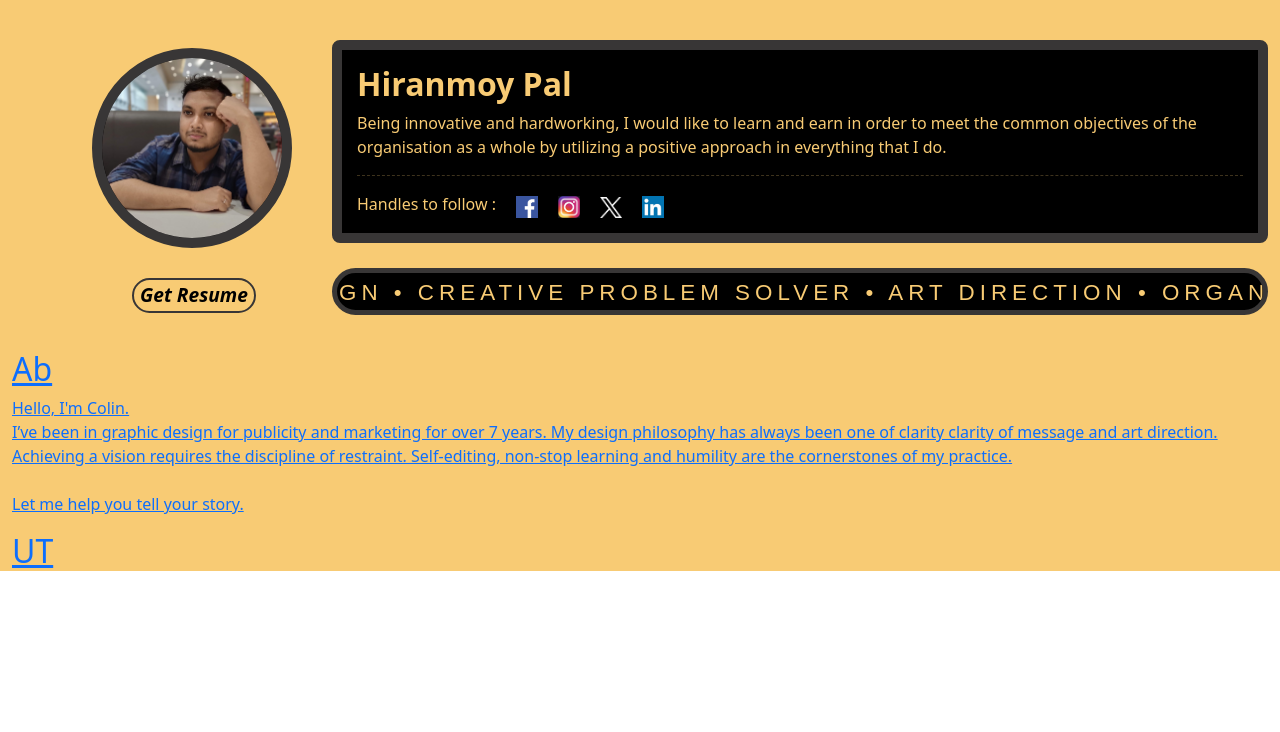
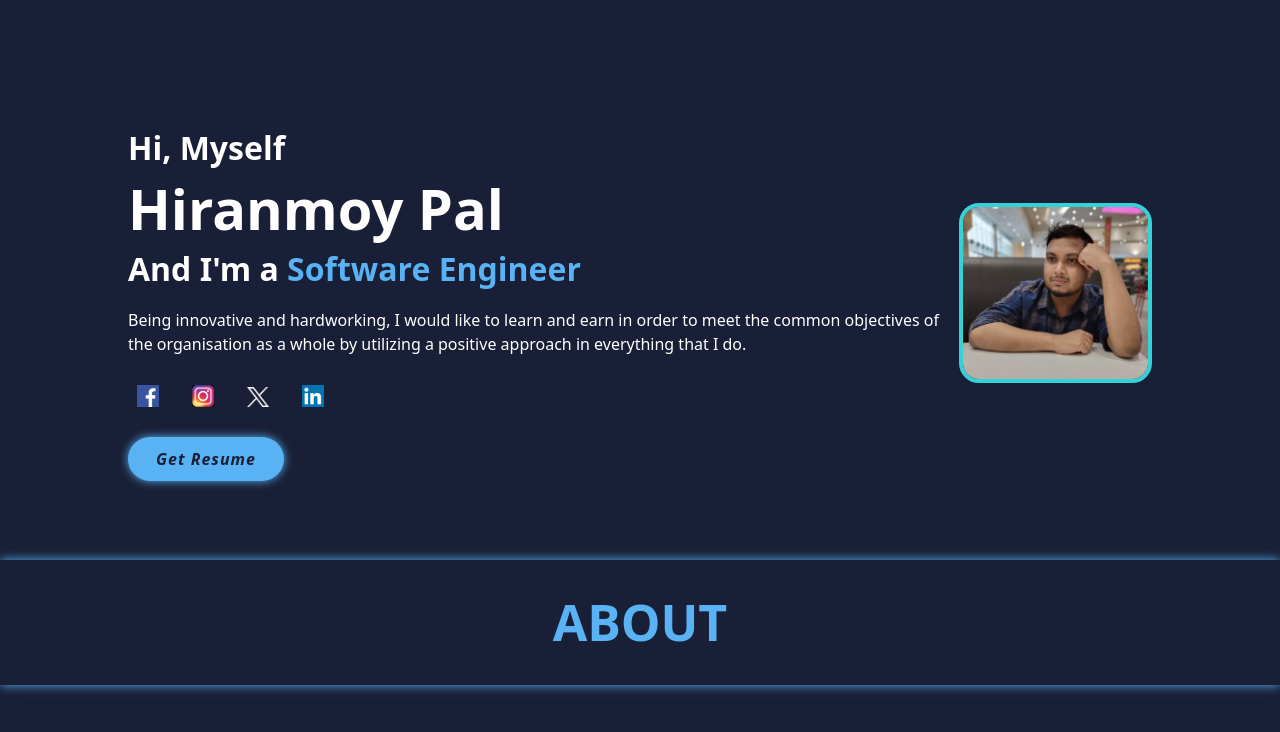
Before and after one commit to hiranmoy-pal/Hiranmoy_Portfolio, an Angular app: page / in a window 1280 px wide. Shown: the top 732 px of the page. Built offline with nearby package versions, Linux system fonts and the light colour scheme.

Commit message:
portfolio home and about

```diff
--- a/src/app/app.component.html
+++ b/src/app/app.component.html
@@ -1,18 +1,25 @@
-<div class="container-fluid">
-  <div class="profile">
-    <div class="row">
-      <div class="profile_pic col-3">
-        <div class="myPic"><img src="assets/images/Hiranmoy.jpg" alt=""></div>
-        <button class="getResume" (click)="getResume()"><strong><em>Get Resume</em></strong></button>
-      </div>
-      <div class="col-9">
-        <div class="profileDesc">
-          <h2><strong>Hiranmoy Pal</strong></h2>
-          <p>Being innovative and hardworking, I would like to learn and earn in order to meet the common objectives of
-            the organisation as a whole by utilizing a positive approach in everything that I do.</p>
-          <hr>
-          <div class="handles">
-            <span>Handles to follow :</span>
+<!-- *************************** Header Design ******************** -->
+<!-- <header class="header">
+  <a href="#" class="logo"></a>
+  <i class="fa fa-bars" id="menu-icon"></i>
+  <nav class="navbar">
+    <a href="#home" class="active">Home</a>
+    <a href="#about">About</a>
+    <a href="#services">Services</a>
+    <a href="#portfolio">Portfolio</a>
+    <a href="#contact">Contact</a>
+  </nav>
+</header> -->
+
+<!-- ************************* Home **************************** -->
+<section class="home" id="home">
+  <div class="home-content">
+    <h3>Hi, Myself</h3>
+    <h1>Hiranmoy Pal</h1>
+    <h3>And I'm a <span>Software Engineer</span></h3>
+    <p>Being innovative and hardworking, I would like to learn and earn in order to meet the common objectives of the
+      organisation as a whole by utilizing a positive approach in everything that I do.</p>
+    <div class="social-media">
       <a href="https://www.facebook.com/profile.php?id=100010327479080&mibextid=2JQ9oc" target="_blank"
         title="Facebook">
         <img src="assets/images/fb.png" alt="Facebook share">
@@ -28,26 +35,37 @@
         <img src="assets/images/linkedIn.jpg" alt="LinkedIn share">
       </a>
     </div>
+    <button class="getResume" (click)="getResume()"><strong><em>Get Resume</em></strong></button>
   </div>
-        <div class="animationBox">
-          <h5>GRAPHIC Design • Creative Problem Solver • ART DIRECTION • Organiser of Information • Creative Direction •
+  <div class="home-img">
+    <img src="assets/images/Hiranmoy.jpg" alt="">
+  </div>
+</section>
+
+<!-- ************************* Animation **************************** -->
+
+<!-- <div class="animationBox">
+  <h5>GRAPHIC Design • Creative Problem Solver • ART DIRECTION • Organiser of Information • Creative Direction
+    •
     Strategic thinker • GRAPHIC Design • Creative Problem Solver • ART DIRECTION • Organiser of Information •
     Creative Direction • Strategic thinker • GRAPHIC Design • Creative Problem Solver • ART DIRECTION •
     Organiser of Information • Creative Direction • Strategic thinker • </h5>
+</div> -->
+
+<!-- ************************* About **************************** -->
+
+<div class="aboutBtn" (click)="toggleAbout()">
+  <h1>ABOUT</h1>
 </div>
+
+<section *ngIf="aboutOpen" class="about" id="about">
+  <div class="about-img">
+    <img src="assets/images/Hiranmoy.jpg" alt="">
   </div>
+  <div class="about-content">
+    <p>I am a Software Engineer with expertise
+      in
+      Front-end development, My knowledge of technologies such as Angular, Typescript, Ionic Framework, JavaScript,
+      HTML5 ,CSS3 and BootStrap5. <br>I am currently working at Rensol Technologies.</p>
   </div>
-  </div>
-  <div class="about">
-    <a href="">
-      <h2 class="h2---text">Ab</h2>
-      <div class="h2---o about">
-        <p class="paragraph">Hello, I'm Colin. <br>I’ve been in graphic design for
-          publicity and marketing for over 7 years. My design philosophy has always been one of clarity clarity of
-          message and art direction. Achieving a vision requires the discipline of restraint. Self-editing, non-stop
-          learning and humility are the cornerstones of my practice. <br><br>Let me help you tell your story. </p>
-      </div>
-      <h2 class="h2---text">UT</h2>
-    </a>
-  </div>
-</div>
+</section>
--- a/src/app/app.component.scss
+++ b/src/app/app.component.scss
@@ -1,117 +1,248 @@
-.container-fluid {
-    background: #f8cb74;
+/********************************************************************/
+
+section {
+    min-height: 70vh;
+    padding: 7rem 10% 2rem;
 }
 
-.profile {
-    height: 350px;
-    position: relative;
+.header {
+    position: fixed;
+    top: 0;
+    left: 0;
+    width: 100%;
+    padding: 2rem 9%;
+    background: var(--bg-color);
+    display: flex;
+    justify-content: space-between;
+    align-items: center;
+    z-index: 100;
 
-    .myPic {
-        background: #000;
-        border-radius: 100px;
+    .logo {
+        font-size: 2.5rem;
+        color: var(--text-color);
+        font-weight: 700;
+        cursor: default;
+    }
+
+    .navbar a {
+        font-size: 1.5rem;
+        color: var(--text-color);
+        margin-left: 4rem;
+        font-weight: 700;
+    }
+
+    .navbar a:hover,
+    .navbar a.active {
+        color: var(--text-color);
+    }
+}
+
+.home {
+    display: flex;
+    justify-content: center;
+    align-items: center;
+
+    .home-content h3 {
+        font-size: 3.2rem;
+        font-weight: 700;
+    }
+
+    .home-content h3:nth-of-type(2) {
+        margin-bottom: 2rem;
+    }
+
+    span {
+        color: var(--main-color);
+    }
+
+    .home-content h1 {
+        font-size: 5.6rem;
+        font-weight: 700;
+        line-height: 1.3;
+    }
+
+    .home-img {
+        border-radius: 20px;
         text-align: center;
-        height: 200px;
-        width: 200px;
         display: flex;
         align-items: center;
         justify-content: center;
-        position: relative;
         overflow: hidden;
-        border: 10px solid #383636;
-        margin-left: 80px;
-        margin-top: 48px;
+        border: 4px solid #34d1d6;
+        animation: floatImage 4s ease-in-out infinite;
     }
 
-    .myPic img {
+    .home-img img {
+        width: 25vw;
+        // height: 40vh;
+        max-width: 100%;
         object-fit: cover;
-        max-width: 110%;
-        max-height: 100%;
         position: relative;
         z-index: 9;
     }
 
-    .getResume {
-        margin: 30px 0 0 120px;
-        background-color: #f8cb74;
-        color: black;
-        border: 2px solid #383636;
-        border-radius: 20px;
-        font-size: 1.2em;
+    @keyframes floatImage {
+        0% {
+            transform: translateY(0);
+        }
+
+        50% {
+            transform: translateY(-2.4rem);
+        }
+
+        100% {
+            transform: translateY(0);
+        }
     }
 
-    .getResume:hover {
-        background-color: #000;
-        color: #f8cb74;
+    .home-content p {
+        font-size: 1.6rem;
     }
 
-    .profileDesc {
-        background: #000;
-        border-radius: 8px;
-        border: 10px solid #383636;
-        padding: 15px;
-        margin-top: 40px;
-
-        h2,
-        p,
-        span {
-            color: #f8cb74;
+    .social-media {
+        img {
+            width: 22px;
+            transition: transform 0.5s ease;
         }
 
-        hr {
-            color: #f8cb74;
-            border-top: dashed 1px;
-        }
+        a {
+            display: inline-flex;
+            justify-content: center;
+            align-items: center;
+            width: 4rem;
+            height: 4rem;
+            background: transparent;
+            border-radius: 50%;
+            font-size: 2rem;
+            color: var(--main-color);
+            margin: 1rem 1.5rem 2rem 0;
+            transition: .5s ease;
 
-        .handles {
-            a {
-                display: inline-block;
-                vertical-align: middle;
-                margin-left: 20px;
-
-                img {
-                    width: 22px;
-                }
+            &:hover img {
+                transform: scale(1.5);
+                width: 25px;
+                height: 25px;
             }
         }
     }
 
-    .animationBox {
-        background: #000;
-        border-radius: 40px;
-        border: 5px solid #383636;
-        padding: 2px;
-        margin-top: 25px;
-        overflow: hidden;
+    .getResume {
+        display: inline-block;
+        padding: 1rem 2.8rem;
+        background: var(--main-color);
+        border-radius: 4rem;
+        box-shadow: 0 0 1rem var(--main-color);
+        font-size: 1.6rem;
+        color: var(--bg-color);
+        letter-spacing: .1rem;
+        font-weight: 600;
+        transition: .5s ease;
+    }
 
-        h5 {
-            padding: 5px 10px 0px 10px;
-            color: #f8cb74;
-            white-space: nowrap;
-            animation: marquee 20s linear infinite;
-            letter-spacing: 5px;
-            text-transform: uppercase;
-            flex: none;
-            margin-bottom: 1px;
-            font-family: Beckman, sans-serif;
-            font-size: 1.4em;
-        }
-
-        @keyframes marquee {
-            0% {
-                transform: translateX(0%);
-            }
-
-            100% {
-                transform: translateX(-100%);
-            }
-        }
+    .getResume:hover {
+        // box-shadow: none;
+        color: var(--main-color);
+        background: var(--bg-color);
     }
 
 }
 
-.about{
+// .animationBox {
+//     background: #000;
+//     border-radius: 40px;
+//     border: 5px solid #383636;
+//     overflow: hidden;
+//     margin: 1rem 1.5rem 2rem 0;
 
+//     h5 {
+//         padding: 5px 10px 0px 10px;
+//         color: #f8cb74;
+//         white-space: nowrap;
+//         animation: marquee 20s linear infinite;
+//         letter-spacing: 5px;
+//         text-transform: uppercase;
+//         flex: none;
+//         margin-bottom: 1px;
+//         font-family: Beckman, sans-serif;
+//         font-size: 1.4em;
+//     }
+
+//     @keyframes marquee {
+//         0% {
+//             transform: translateX(0%);
+//         }
+
+//         100% {
+//             transform: translateX(-100%);
+//         }
+//     }
+// }
+
+.aboutBtn {
+    cursor: pointer;
+    box-shadow: 0 0 1rem var(--main-color);
+    color: var(--main-color);
+    background: var(--bg-color);
+
+    h1 {
+        font-size: 5rem;
+        font-weight: 700;
+        line-height: 1.3;
+        padding: 30px;
+        text-align: center;
+        transition: all .5s linear;
+    }
 }
-.about:hover {
-    background-color: #fff;
+
+.aboutBtn:hover {
+    background: var(--main-color);
+    color: var(--bg-color);
 }
+
+.about {
+    display: flex;
+    justify-content: center;
+    align-items: center;
+    gap: 2rem;
+    background: var(--snd-bg-color);
+    transform: translateX(-100%); /* Initially position content off-screen to the left */
+    animation: slideFromLeft 0.8s ease forwards; /* Animation to slide in from left */
+
+    .about-img {
+        border-radius: 20px;
+        text-align: center;
+        display: flex;
+        align-items: center;
+        justify-content: center;
+        overflow: hidden;
+        border: 4px solid #34d1d6;
+        animation: floatImage 4s ease-in-out infinite;
+    }
+
+    .about-img img {
+        width: 25vw;
+        // height: 40vh;
+        max-width: 100%;
+        object-fit: cover;
+        position: relative;
+        z-index: 9;
+    }
+
+    .about-content {
+        margin: 2rem;
+
+        p {
+            font-size: 1.9rem;
+            margin: 2rem 0 3rem;
+        }
+    }
+
+    @keyframes slideFromLeft {
+        0% {
+            transform: translateX(-100%);
+        }
+        100% {
+            transform: translateX(0);
+        }
+    }
+}
--- a/src/app/app.component.ts
+++ b/src/app/app.component.ts
@@ -10,6 +10,12 @@ export class AppComponent {
   pdfUrl: any = 'assets/pdf/CV_Hiranmoy.pdf';
   blobUrl: any;
   a: any;
+  aboutOpen: boolean = false;
+
+  constructor(
+  ) { }
+
+  /****************** Download Cv *********************/
 
   getResume() {
     this.downloadFile(this.pdfUrl, 'CV_Hiranmoy');
@@ -39,4 +45,18 @@ export class AppComponent {
       });
   }
 
+  /****************** Open About *********************/
+
+  toggleAbout() {
+    this.aboutOpen = !this.aboutOpen;
+    if (this.aboutOpen) {
+      setTimeout(() => {
+        const aboutSection = document.getElementById('about');
+        if (aboutSection) {
+          aboutSection.scrollIntoView({ behavior: 'smooth' });
+        }
+      }, 100);
+    }
+  }
+
 }
--- a/src/index.html
+++ b/src/index.html
@@ -2,7 +2,7 @@
 <html lang="en">
 <head>
   <meta charset="utf-8">
-  <title>HiranmoyPortfolio</title>
+  <title>Responsive Personal Portfolio Website Design | @hiranmoy</title>
   <base href="/">
   <meta name="viewport" content="width=device-width, initial-scale=1">
   <link rel="icon" type="image/x-icon" href="favicon.ico">
--- a/src/styles.scss
+++ b/src/styles.scss
@@ -1 +1,27 @@
 /* You can add global styles to this file, and also import other style files */
+* {
+    margin: 0;
+    padding: 0;
+    box-sizing: border-box;
+    text-decoration: none;
+    border: none;
+    outline: none;
+    scroll-behavior: smooth;
+}
+
+:root {
+    --bg-color: #191f36;
+    --snd-bg-color : #262B40;
+    --text-color : #fff;
+    --main-color : #59B2F4;
+}
+
+html{
+    font-size: 62.5%;
+    overflow-x: hidden;
+}
+
+body{
+    background: var(--bg-color);
+    color: var(--text-color);
+}
```
Lines whose indentation alone changed are shown as unchanged.
